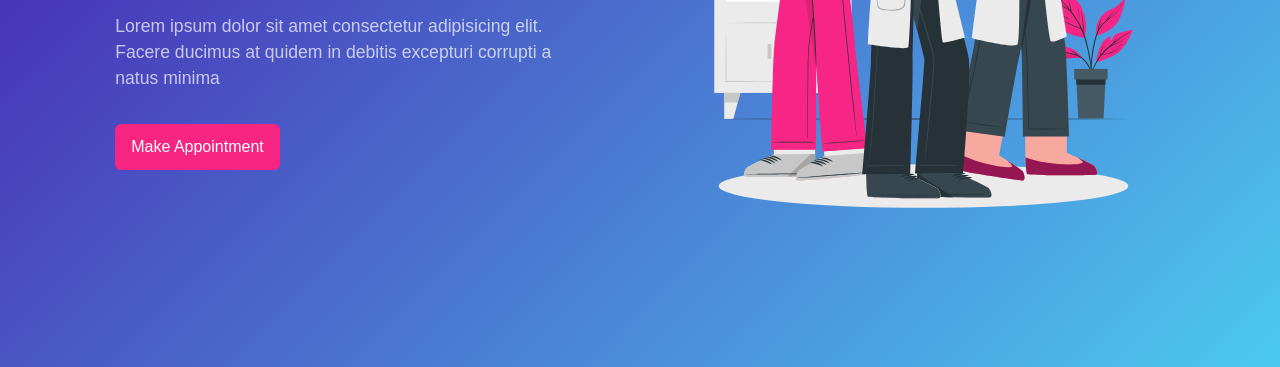
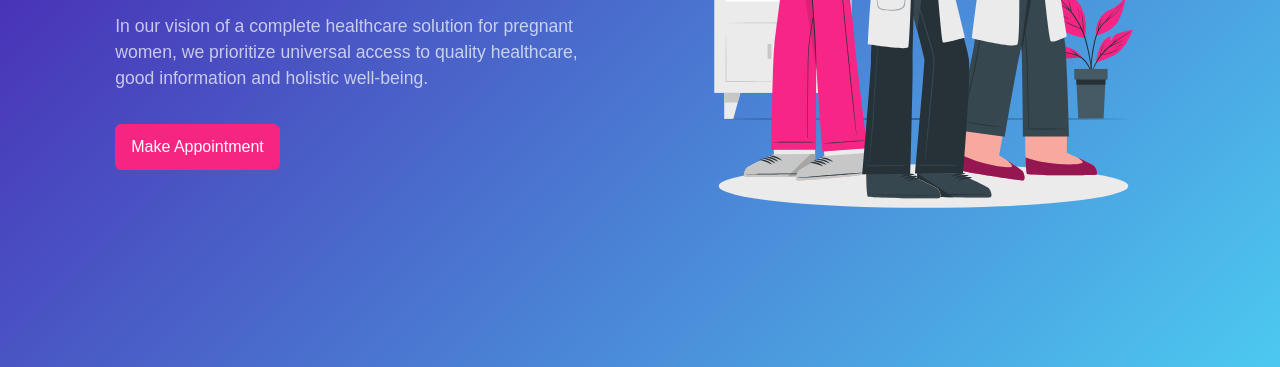
Before and after one commit to Kampus-Merdeka-Software-Engineering/FE-Balikpapan-27, a plain HTML site: page index.html in a window 1280 px wide. Shown: the part 433-800 px from the top of the page. Drawn offline with nearby package versions, Linux system fonts and the light colour scheme; files whose address does not match are found by name.

Commit message:
Update index.html
lorep ipsum diganti

```diff
--- a/index.html
+++ b/index.html
@@ -37,7 +37,7 @@
       <div class="container">
         <div class="header__content">
           <h1>Complete Health Care Solution For Everyone</h1>
-          <p>Lorem ipsum dolor sit amet consectetur adipisicing elit. Facere ducimus at quidem in debitis excepturi corrupti a natus minima</p>
+          <p>In our vision of a complete healthcare solution for pregnant women, we prioritize universal access to quality healthcare, good information and holistic well-being.</p>
           <a href="#appointment" class="btn">Make Appointment</a>
         </div>
         <div class="header__image">
```
